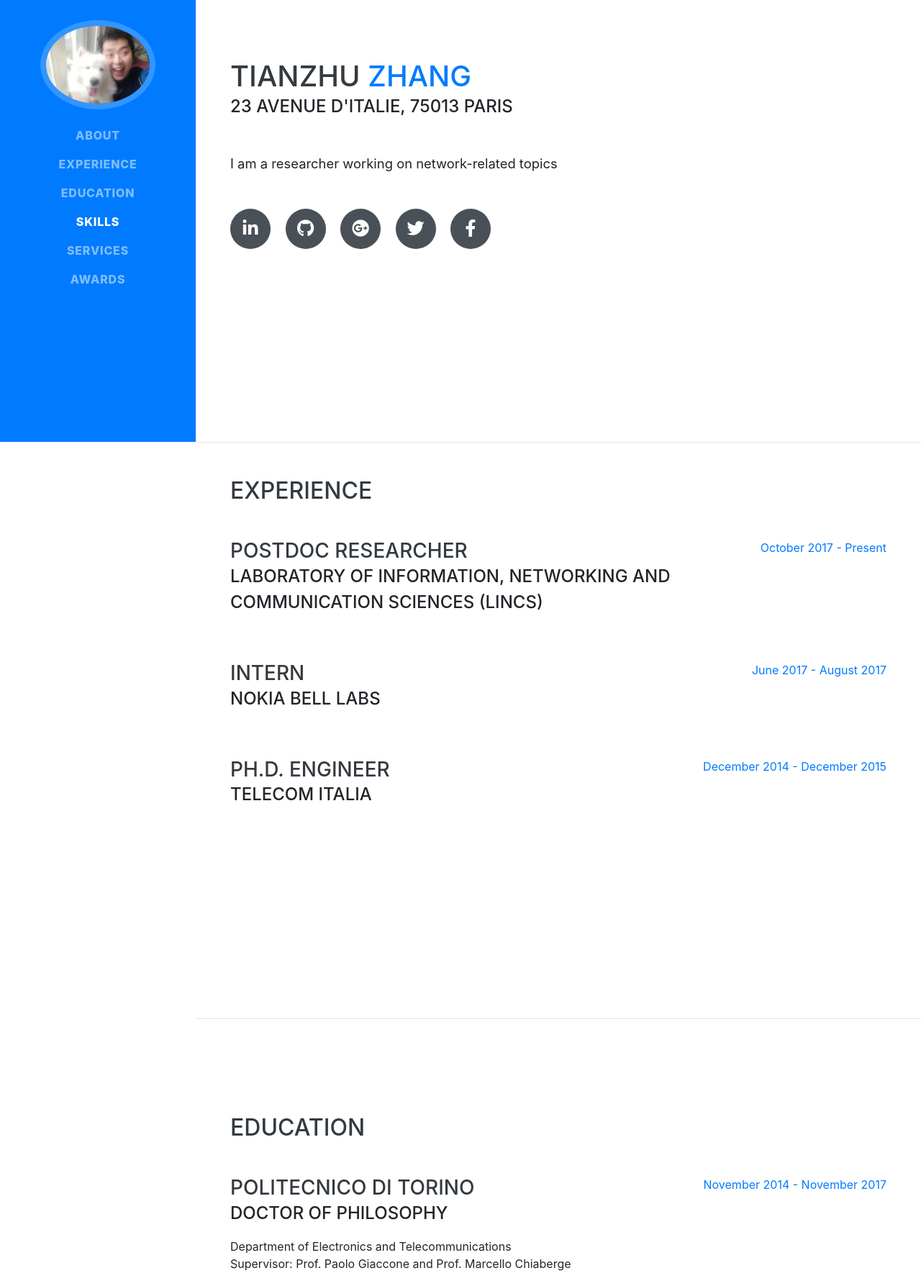
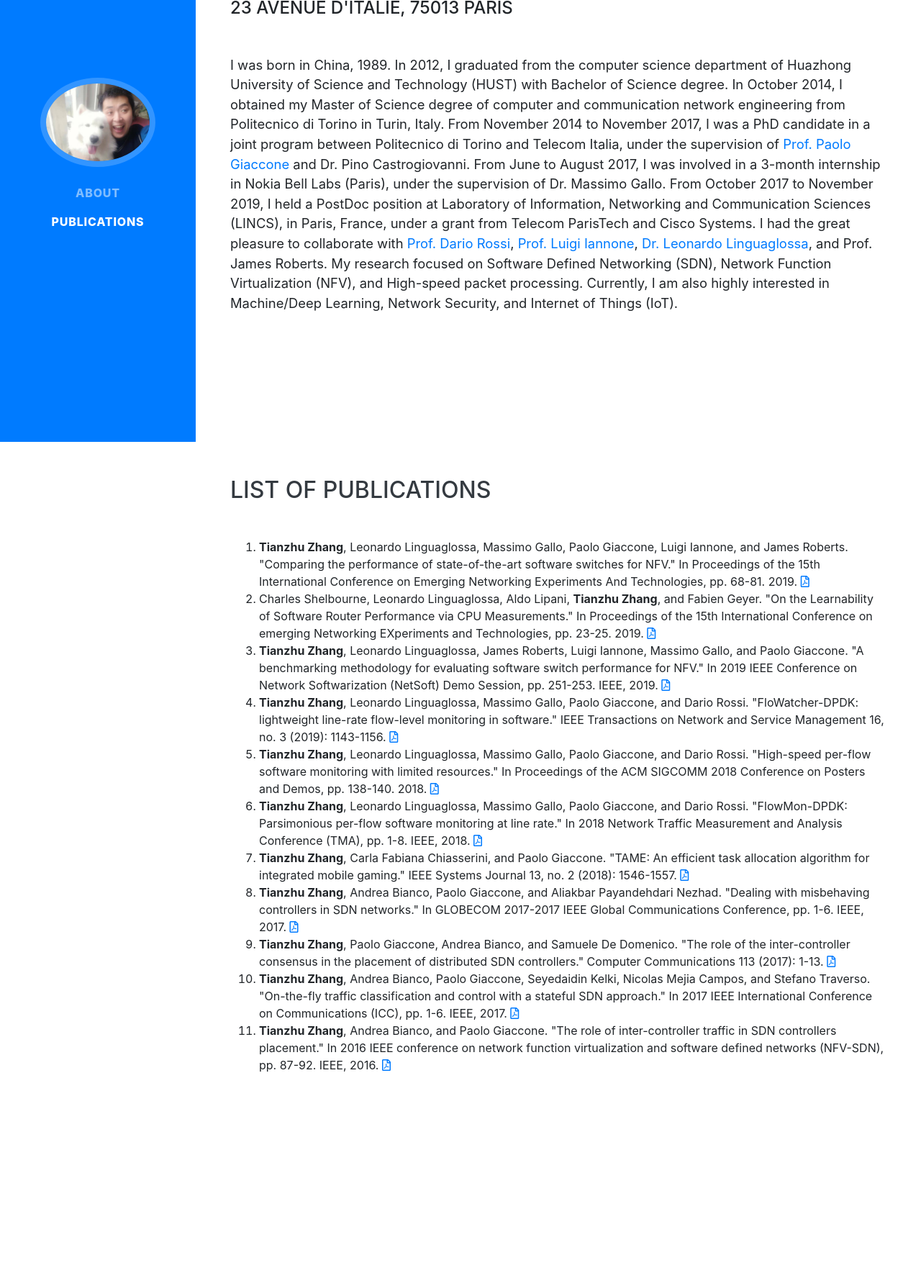
Before and after one commit to ztz1989/ztz1989.github.io, a website with bundled scripts: page index.html in a window 1280 px wide. Shown: the part 186-1973 px from the top of the page at 72% size. After the commit the page ends 1742 px from the top, so only its background shows below. Built offline with nearby package versions, Linux system fonts and the light colour scheme; a web font is replaced by a local one.

Commit message:
revision

```diff
--- a/index.html
+++ b/index.html
@@ -41,19 +41,7 @@
           <a class="nav-link js-scroll-trigger" href="#about">About</a>
         </li>
         <li class="nav-item">
-          <a class="nav-link js-scroll-trigger" href="#experience">Experience</a>
-        </li>
-        <li class="nav-item">
-          <a class="nav-link js-scroll-trigger" href="#education">Education</a>
-        </li>
-        <li class="nav-item">
-          <a class="nav-link js-scroll-trigger" href="#skills">Skills</a>
-        </li>
-        <li class="nav-item">
-          <a class="nav-link js-scroll-trigger" href="#interests">Services</a>
-        </li>
-        <li class="nav-item">
-          <a class="nav-link js-scroll-trigger" href="#awards">Awards</a>
+          <a class="nav-link js-scroll-trigger" href="#publications">Publications</a>
         </li>
       </ul>
     </div>
@@ -70,7 +58,12 @@
         <div class="subheading mb-5"> 23 Avenue d'Italie, 75013 Paris
           <!--a href="mailto:tianzhu.zhang1989@gmail.com">tianzhu.zhang1989@gmail.com</a>-->
         </div>
-        <p class="lead mb-5">I am a researcher working on network-related topics</p>
+        <p class="lead mb-5">I was born in China, 1989. In 2012, I graduated from the computer science department of Huazhong University of Science and Technology (HUST) with Bachelor of Science degree. In October 2014, I obtained my Master of Science degree of computer and communication network engineering from Politecnico di Torino in Turin, Italy. From November 2014 to November 2017, I was a PhD candidate in a joint program between Politecnico di Torino and Telecom Italia, under the supervision of <a href="https://www.telematica.polito.it/member/paolo-giaccone/", target="_blank">Prof. Paolo Giaccone</a> and Dr. Pino Castrogiovanni.
+From June to August 2017, I was involved in a 3-month internship in Nokia Bell Labs (Paris), under the supervision of Dr. Massimo Gallo. From October 2017 to November 2019, I held a PostDoc position at Laboratory of Information, Networking and Communication Sciences (LINCS), in Paris, France, under a grant from Telecom ParisTech and Cisco Systems. I had the great pleasure to collaborate with <a href="https://nonsns.github.io/", target="_blank">Prof. Dario Rossi</a>, <a href="http://www.gigix.net/", target="_blank">Prof. Luigi Iannone</a>, <a href="https://perso.telecom-paristech.fr/linguaglossa/", target="_blank">Dr. Leonardo Linguaglossa</a>, and Prof. James Roberts.
+My research focused on Software Defined Networking (SDN), Network Function Virtualization (NFV), and High-speed packet processing. Currently, I am also highly interested in Machine/Deep Learning, Network Security, and Internet of Things (IoT).
+
+		</p>
+		<!--
         <div class="social-icons">
           <a href="https://www.linkedin.com/in/tianzhu-zhang-a390485b/" target="_blank">
             <i class="fab fa-linkedin-in"></i>
@@ -78,8 +71,8 @@
           <a href="https://github.com/ztz1989" target="_blank">
             <i class="fab fa-github"></i>
           </a>
-          <a href="#" target="_blank">
-            <i class="fab fa-google-plus" aria-hidden="true"></i>
+          <a href="mailto:tianzhu.zhang1989@gmail.com" target="_blank">
+            <i class="fas fa-mail-bulk"></i>
           </a>
           <a href="#" target="_blank">
             <i class="fab fa-twitter"></i>
@@ -90,9 +83,11 @@
 		  <i class="ai ai-google-scholar-square ai-3x"></i>
 
         </div>
+		-->
       </div>
     </section>
 
+<!--
     <hr class="m-0">
 
     <section class="resume-section p-3 p-lg-5 d-flex justify-content-center" id="experience">
@@ -154,7 +149,8 @@
             <h3 class="mb-0">Politecnico di Torino</h3>
             <div class="subheading mb-3">Doctor of Philosophy</div>
             <div>Department of Electronics and Telecommunications</div>
-            <p>Supervisor: Prof. Paolo Giaccone and Prof. Marcello Chiaberge</p>
+            <p>Supervisor: Prof. Paolo Giaccone</p>
+			<p>A joint PhD program between Politecnico di Torino and Telecom Italia</p>
           </div>
           <div class="resume-date text-md-right">
             <span class="text-primary">November 2014 - November 2017</span>
@@ -187,68 +183,82 @@
     </section>
 
     <hr class="m-0">
+-->
+    <section class="resume-section p-3 p-lg-5 d-flex align-items-center" id="publications">
+      <div class="w-100">
+        <h2 class="mb-5">List of Publications</h2>
+        <div class="subheading mb-3"></div>
+        <ol>
+          <li>
+          <b>Tianzhu Zhang</b>, Leonardo Linguaglossa, Massimo Gallo, Paolo Giaccone, Luigi Iannone, and James Roberts. "Comparing the performance of state-of-the-art software switches for NFV." In Proceedings of the 15th International Conference on Emerging Networking Experiments And Technologies, pp. 68-81. 2019.
+          <a href="papers/conext19.pdf" target="_blank">
+            <i class="far fa-file-pdf"></i>
+          </a>
+		  </li>
+		  <li>
+		  Charles Shelbourne, Leonardo Linguaglossa, Aldo Lipani, <b>Tianzhu Zhang</b>, and Fabien Geyer. "On the Learnability of Software Router Performance via CPU Measurements." In Proceedings of the 15th International Conference on emerging Networking EXperiments and Technologies, pp. 23-25. 2019.
+          <a href="papers/shelbourne2019conext.pdf" target="_blank">
+            <i class="far fa-file-pdf"></i>
+          </a>
+		  </li>
+		  <li>
+		  <b>Tianzhu Zhang</b>, Leonardo Linguaglossa, James Roberts, Luigi Iannone, Massimo Gallo, and Paolo Giaccone. "A benchmarking methodology for evaluating software switch performance for NFV." In 2019 IEEE Conference on Network Softwarization (NetSoft) Demo Session, pp. 251-253. IEEE, 2019.
+          <a href="papers/netsoft19.pdf" target="_blank">
+            <i class="far fa-file-pdf"></i>
+          </a>
+		  </li>
 
-    <section class="resume-section p-3 p-lg-5 d-flex align-items-center" id="skills">
-      <div class="w-100">
-        <h2 class="mb-5">Skills</h2>
+		  <li>
+		  <b>Tianzhu Zhang</b>, Leonardo Linguaglossa, Massimo Gallo, Paolo Giaccone, and Dario Rossi. "FloWatcher-DPDK: lightweight line-rate flow-level monitoring in software." IEEE Transactions on Network and Service Management 16, no. 3 (2019): 1143-1156.
+          <a href="papers/tnsm19.pdf" target="_blank">
+            <i class="far fa-file-pdf"></i>
+          </a>
+		  </li>
+		  <li>
+		  <b>Tianzhu Zhang</b>, Leonardo Linguaglossa, Massimo Gallo, Paolo Giaccone, and Dario Rossi. "High-speed per-flow software monitoring with limited resources." In Proceedings of the ACM SIGCOMM 2018 Conference on Posters and Demos, pp. 138-140. 2018.
+          <a href="papers/sigcomm18.pdf" target="_blank">
+            <i class="far fa-file-pdf"></i>
+          </a>
+		  </li>
+		  <li>
+		  <b>Tianzhu Zhang</b>, Leonardo Linguaglossa, Massimo Gallo, Paolo Giaccone, and Dario Rossi. "FlowMon-DPDK: Parsimonious per-flow software monitoring at line rate." In 2018 Network Traffic Measurement and Analysis Conference (TMA), pp. 1-8. IEEE, 2018.
+          <a href="papers/tma18.pdf" target="_blank">
+            <i class="far fa-file-pdf"></i>
+          </a>
+		  </li>
+		  <li>
+		  <b>Tianzhu Zhang</b>, Carla Fabiana Chiasserini, and Paolo Giaccone. "TAME: An efficient task allocation algorithm for integrated mobile gaming." IEEE Systems Journal 13, no. 2 (2018): 1546-1557.
+          <a href="papers/SJ18.pdf" target="_blank">
+            <i class="far fa-file-pdf"></i>
+          </a>
+		  </li>
+		  <li>
+	      <b>Tianzhu Zhang</b>, Andrea Bianco, Paolo Giaccone, and Aliakbar Payandehdari Nezhad. "Dealing with misbehaving controllers in SDN networks." In GLOBECOM 2017-2017 IEEE Global Communications Conference, pp. 1-6. IEEE, 2017.
+          <a href="papers/globecom17.pdf" target="_blank">
+            <i class="far fa-file-pdf"></i>
+          </a>
+		  </li>
+		  <li>
+		  <b>Tianzhu Zhang</b>, Paolo Giaccone, Andrea Bianco, and Samuele De Domenico. "The role of the inter-controller consensus in the placement of distributed SDN controllers." Computer Communications 113 (2017): 1-13.
+          <a href="papers/comcom17.pdf" target="_blank">
+            <i class="far fa-file-pdf"></i>
+          </a>
+		  </li>
+		  <li>
+		  <b>Tianzhu Zhang</b>, Andrea Bianco, Paolo Giaccone, Seyedaidin Kelki, Nicolas Mejia Campos, and Stefano Traverso. "On-the-fly traffic classification and control with a stateful SDN approach." In 2017 IEEE International Conference on Communications (ICC), pp. 1-6. IEEE, 2017.
+          <a href="papers/icc17.pdf" target="_blank">
+            <i class="far fa-file-pdf"></i>
+          </a>
+		  </li>
+		  <li>
+		  <b>Tianzhu Zhang</b>, Andrea Bianco, and Paolo Giaccone. "The role of inter-controller traffic in SDN controllers placement." In 2016 IEEE conference on network function virtualization and software defined networks (NFV-SDN), pp. 87-92. IEEE, 2016.
+          <a href="papers/nfvsdn16.pdf" target="_blank">
+            <i class="far fa-file-pdf"></i>
+          </a>
+		  </li>
+        </ol>
+      </div>
 
-        <div class="subheading mb-3">Programming Languages &amp; Tools</div>
-        <ul class="list-inline dev-icons">
-          <li class="list-inline-item">
-            <i class="fab fa-html5"></i>
-          </li>
-          <li class="list-inline-item">
-            <i class="fab fa-css3-alt"></i>
-          </li>
-          <li class="list-inline-item">
-            <i class="fab fa-js-square"></i>
-          </li>
-          <li class="list-inline-item">
-            <i class="fab fa-angular"></i>
-          </li>
-          <li class="list-inline-item">
-            <i class="fab fa-react"></i>
-          </li>
-          <li class="list-inline-item">
-            <i class="fab fa-node-js"></i>
-          </li>
-          <li class="list-inline-item">
-            <i class="fab fa-sass"></i>
-          </li>
-          <li class="list-inline-item">
-            <i class="fab fa-less"></i>
-          </li>
-          <li class="list-inline-item">
-            <i class="fab fa-wordpress"></i>
-          </li>
-          <li class="list-inline-item">
-            <i class="fab fa-gulp"></i>
-          </li>
-          <li class="list-inline-item">
-            <i class="fab fa-grunt"></i>
-          </li>
-          <li class="list-inline-item">
-            <i class="fab fa-npm"></i>
-          </li>
-        </ul>
-<!--
-        <div class="subheading mb-3">Workflow</div>
-        <ul class="fa-ul mb-0">
-          <li>
-            <i class="fa-li fa fa-check"></i>
-            Mobile-First, Responsive Design</li>
-          <li>
-            <i class="fa-li fa fa-check"></i>
-            Cross Browser Testing &amp; Debugging</li>
-          <li>
-            <i class="fa-li fa fa-check"></i>
-            Cross Functional Teams</li>
-          <li>
-            <i class="fa-li fa fa-check"></i>
-            Agile Development &amp; Scrum</li>
-        </ul>
-      </div>
--->
     </section>
 
 <!--
```
Also changed, not shown: 14 other files.
